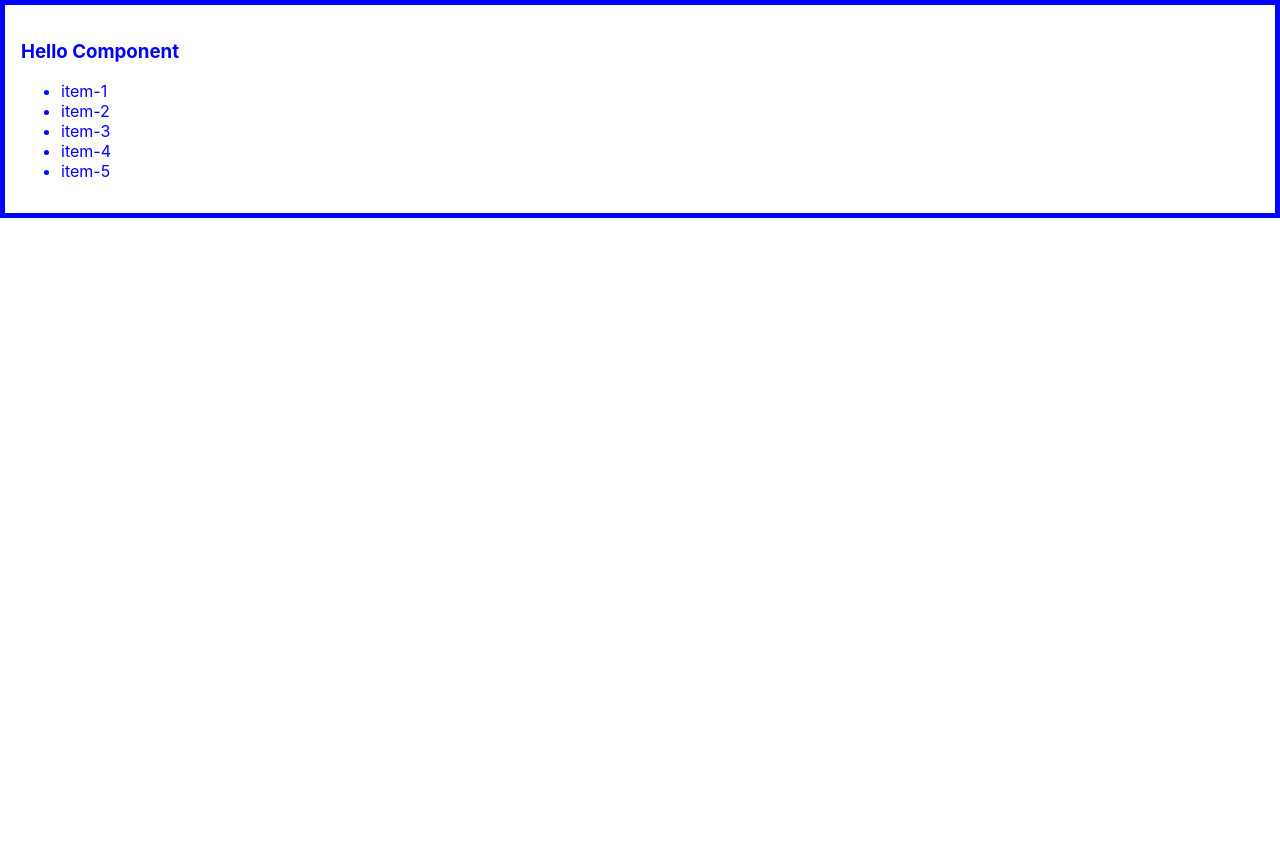
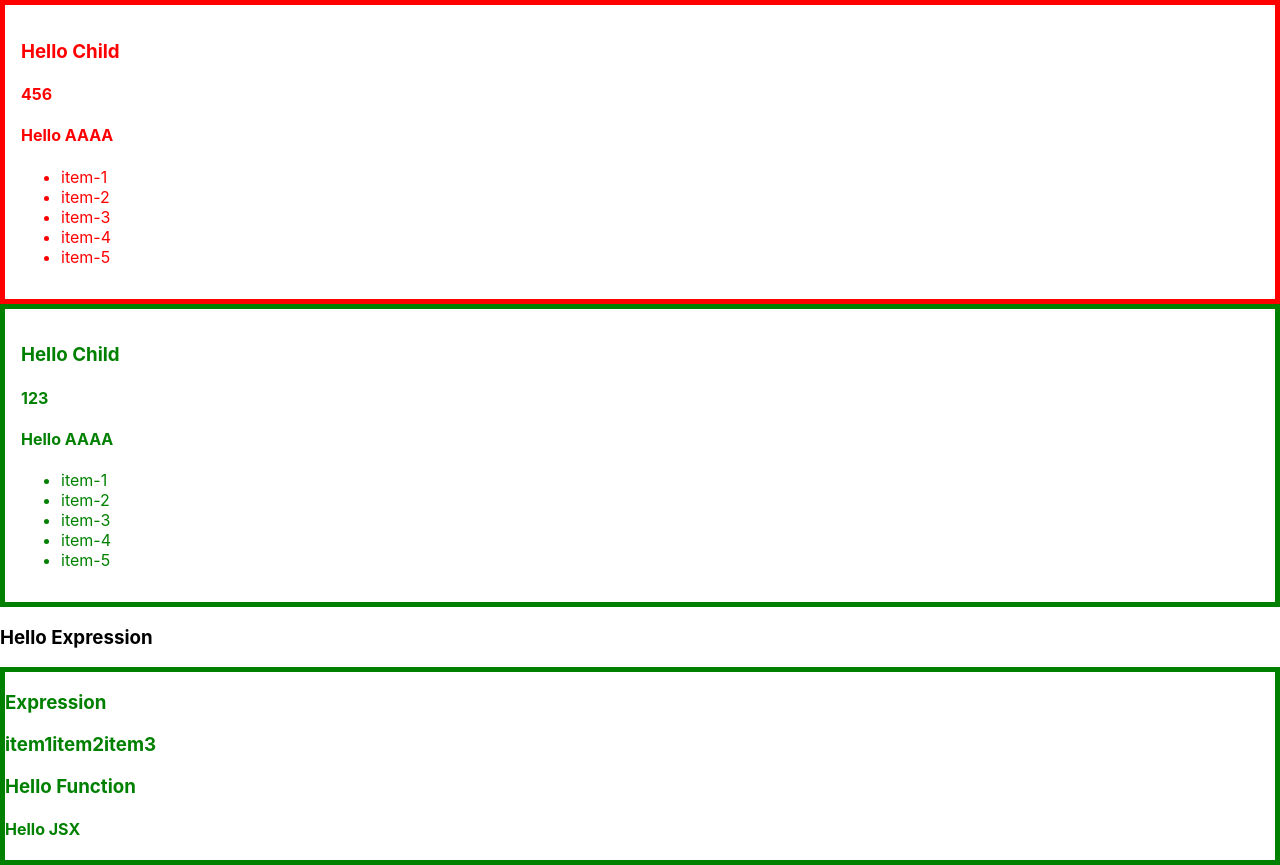
Before and after one commit to yatomiyoshi/practice-react1, a React (Create React App) app: page / in a window 1280 px wide. Before the commit the page ends 800 px from the top, so only its background shows below. Built offline with nearby package versions, Linux system fonts and the light colour scheme.

Commit message:
JSX, props

```diff
--- a/src/ch4/Example.css
+++ /dev/null
@@ -1,5 +0,0 @@
-.component {
-  padding: 1rem;
-  color: blue;
-  border: 5px solid blue;
-}
--- a/src/ch4/Example1.js
+++ b/src/ch4/Example1.js
@@ -1,12 +1,20 @@
-import "./Example.css";
-import List from "./components/List";
+import Child from "./components/Child";
+import Expression from "./components/Expression";
 
 const Example = () => {
+  const hello = (name) => <h4>Hello {name}</h4>;
   return (
-    <div className="component">
-      <h3>Hello Component</h3>
-      <List />
-    </div>
+    <>
+      <Child
+        color="red"
+        fn={hello}
+      />
+      <Child
+        num={123}
+        fn={hello}
+      />
+      <Expression />
+    </>
   );
 };
 
--- /dev/null
+++ b/src/ch4/components/Child.css
@@ -0,0 +1,11 @@
+.child.green {
+  padding: 1rem;
+  color: green;
+  border: 5px solid green;
+}
+
+.child.red {
+  padding: 1rem;
+  color: red;
+  border: 5px solid red;
+}
--- /dev/null
+++ b/src/ch4/components/Child.js
@@ -0,0 +1,15 @@
+import "./Child.css";
+import List from "./List";
+
+const Child = ({ color = "green", num = 456, fn }) => {
+  return (
+    <div className={`child ${color}`}>
+      <h3>Hello Child</h3>
+      <h4>{num}</h4>
+      {fn("AAAA")}
+      <List />
+    </div>
+  );
+};
+
+export default Child;
--- /dev/null
+++ b/src/ch4/components/Expression.css
@@ -0,0 +1,4 @@
+.expression {
+  color: green;
+  border: 5px solid green;
+}
--- /dev/null
+++ b/src/ch4/components/Expression.js
@@ -0,0 +1,21 @@
+import "./Expression.css";
+
+const Expression = () => {
+  const title = "Expression";
+  const array = ["item1", "item2", "item3"];
+  const hello = (arg) => `${arg} Function`;
+  const helloJSX = <h4>Hello JSX</h4>;
+  return (
+    <>
+      <h3>Hello Expression</h3>
+      <div className={title.toLowerCase()}>
+        <h3>{title}</h3>
+        <h3>{array}</h3>
+        <h3>{hello("Hello")}</h3>
+        {helloJSX}
+      </div>
+    </>
+  );
+};
+
+export default Expression;
```
